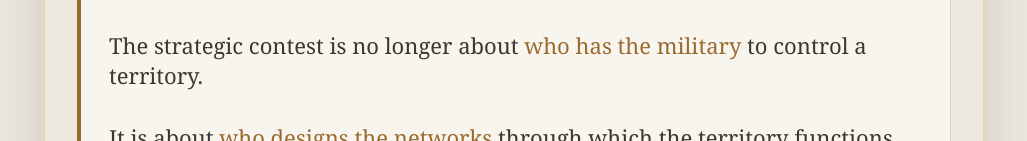
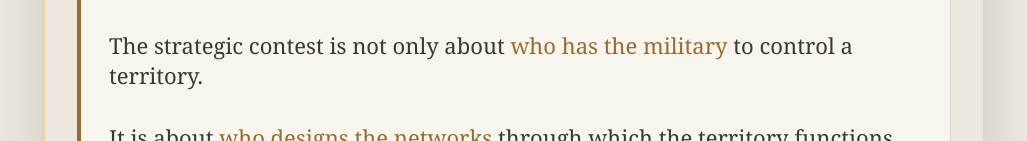
Before and after one commit to iepikaira/rimland-mpa-networks, a plain HTML site: page index.html in a window 1280 px wide. Shown: the part 11514-11655 px from the top of the page, without its empty margins (126-1153 px from the left). Drawn offline with nearby package versions, Linux system fonts and the light colour scheme; no server answers.

Commit message:
Update index.html

```diff
--- a/index.html
+++ b/index.html
@@ -694,7 +694,7 @@ body.map-mode.final-slide #ending {
       <div class="end-state" id="endState">
         <h1 style="font: 900 clamp(26px, 4.6vw, 40px) / 1.06 var(--sans); text-transform: uppercase; margin-bottom: 14px;">One <em style="color: var(--amber);">Thought</em> to remember...</h1>
         <span class="kick"></span><br/>
-        <p>The strategic contest is no longer about <em style="color: var(--amber);">who has the military</em> to control a territory.<p><br/>
+        <p>The strategic contest is not only about <em style="color: var(--amber);">who has the military</em> to control a territory.<p><br/>
         <p>It is about <em style="color: var(--amber);">who designs the networks</em> through which the territory functions.</p>
       </div>
       <div class="end-close">
```
